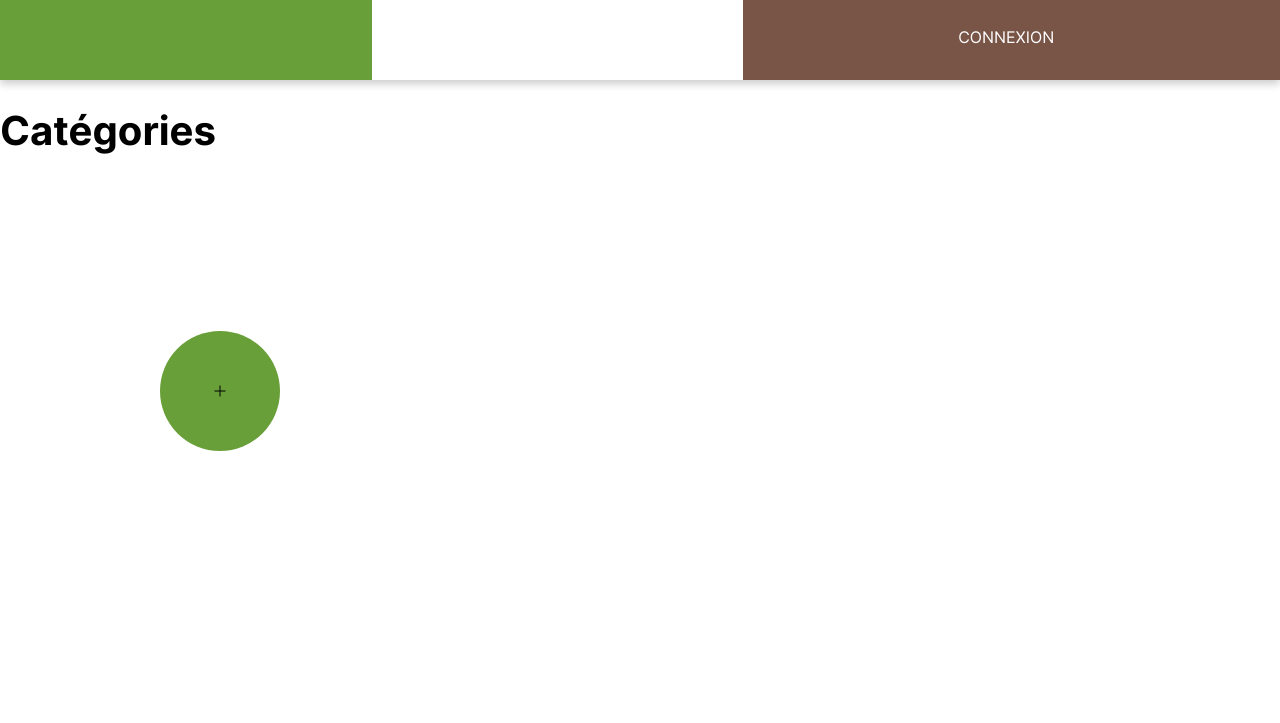
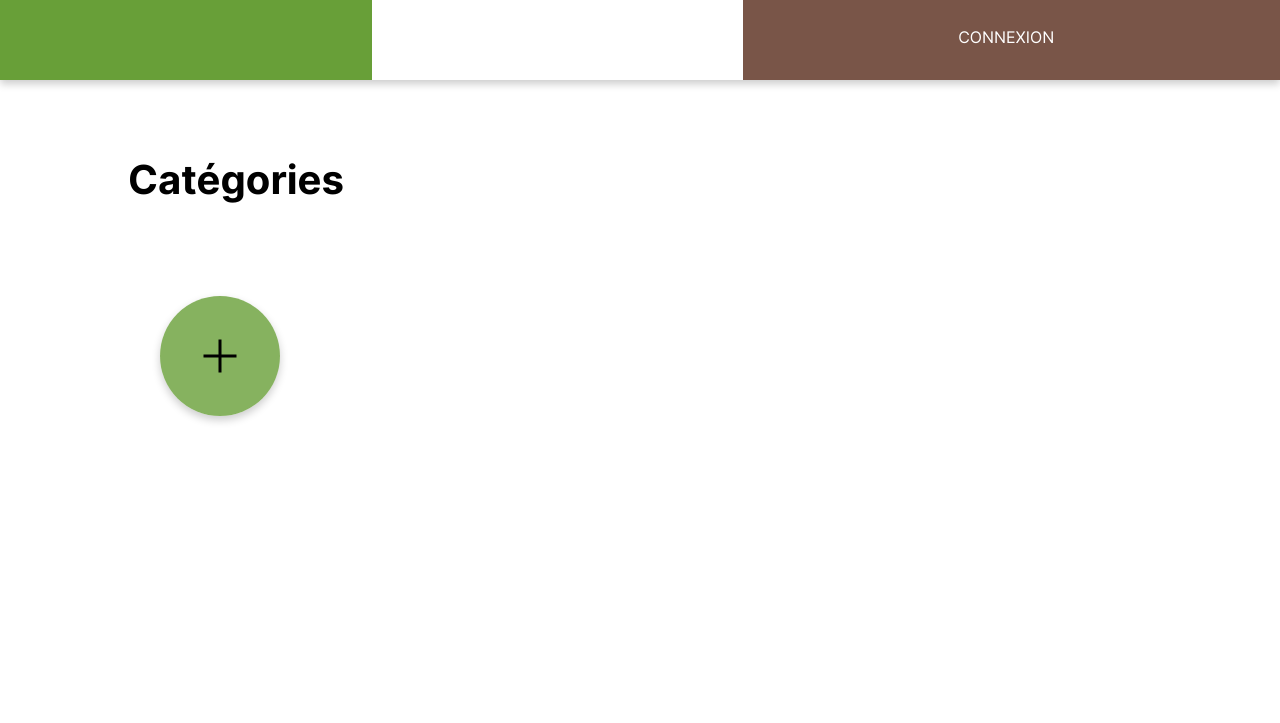
Before and after one commit to LPDIM-ANNECY/FindMe-Website, a Symfony app: template templates/category/index.html.twig in a window 1280 px wide. Shown: the top 723 px of the page. Run offline with Twig, Linux system fonts and the light colour scheme; the template is opened without the code that fills it, so the values that code supplies are empty; some libraries are stand-ins or nearby versions.

Commit message:
adding css (only for category) [view / list / edit / delete]

```diff
--- a/assets/styles/app.scss
+++ b/assets/styles/app.scss
@@ -20,3 +20,4 @@
 @import "specifics/admin";
 @import "specifics/nav";
 @import "specifics/itemList";
+@import "specifics/itemEdition";
--- /dev/null
+++ b/assets/styles/specifics/_itemEdition.scss
@@ -0,0 +1,29 @@
+
+.las.la-arrow-left {
+  font-size: 3em;
+}
+
+form {
+  margin-left: 50%;
+  transform: translateX(-50%);
+  text-align: center;
+  margin-top: 5%;
+
+  input {
+    margin: 20px;
+  }
+
+  label {
+    margin: 20px;
+    font-size: 1.1em;
+  }
+
+  button {
+    border: none;
+    box-shadow: 0 4px 8px 0 rgb(0 0 0 / 20%);
+    cursor: pointer;
+    background-color: rgba(104,159,56,.8);
+    padding: 20px;
+    margin-top: 5%;
+  }
+}
--- a/assets/styles/specifics/_itemList.scss
+++ b/assets/styles/specifics/_itemList.scss
@@ -1,20 +1,97 @@
+
+.titleMenu {
+  margin: 80px 0 0 10%;
+  display: flex;
+  align-items: center;
+  width: inherit;
+
+  i {
+    font-size: 3em;
+    cursor: pointer;
+    margin-right: 2.5%;
+  }
+
+  .title {
+    font-size: 2.5em;
+    font-weight: 700;
+  }
+}
+
 .listContainer {
   display: flex;
   flex-wrap: wrap;
   width: 100%;
-  margin: calc(80px + 5%) 10% 0 10%;
+  margin: 5% 10% 0 10%;
 
   .container {
     display: flex;
     height: 25vh;
-    border: solid 1px black;
-    border-radius: 15%;
     width: 20vh;
     justify-content: center;
     margin: 2.5%;
-    cursor: pointer;
     align-self: center;
     animation: 2s ease-in-out all;
+    padding-right: 10px;
+    padding-left: 10px;
+    box-shadow: 0 4px 8px 0 rgba(0,0,0,0.2);
+    overflow: hidden;
+    position:relative;
+    z-index:1;
+
+    .backgroundContainer {
+      display: flex;
+      justify-content: center;
+      flex-direction: column;
+      text-align: center;
+
+      .name {
+        align-self: center;
+        user-select: none;
+      }
+    }
+
+    .icons {
+      position: absolute;
+      display: flex;
+      flex-direction: column;
+      justify-content: space-evenly;
+      visibility: hidden;
+      height: 25vh;
+      opacity: 0;
+      animation: 1s slideRightTwo;
+      transform: translateX(-200px);
+
+      i {
+        cursor: pointer;
+        font-size: 3em;
+      }
+    }
+
+    &:hover {
+      box-shadow: 0 8px 16px 0 rgba(0,0,0,0.2);
+      overflow: hidden;
+
+      .backgroundContainer {
+        filter: blur(1px);
+        position: absolute;
+        height: 25vh;
+        width: 20vh;
+        display: flex;
+        opacity: 0.5;
+
+        .name {
+          align-self: center;
+          user-select: none;
+        }
+      }
+
+      .icons {
+        opacity: 1;
+        visibility: visible;
+        transform: translateX(0px);
+        animation: 1s slideRight;
+      }
+    }
 
     &#addContainer {
       height: 15vh;
@@ -22,12 +99,20 @@
       align-self: center;
       transform: scale(1);
       border-radius: 50%;
-      background-color: #689f38;
+      background-color: rgba(104, 159, 56, 0.8);
       border: 0;
+      cursor: pointer;
 
       &:active {
         transform: scale(0.9);
-        background-color: #269F38;
+        background-color: rgba(104, 159, 56, 0.1);
+      }
+
+      .addButton {
+        display: flex;
+        flex-direction: column;
+        justify-content: center;
+        font-size: 3em;
       }
     }
 
@@ -35,13 +120,43 @@
       transform: scale(1.2);
     }
 
-    &:active {
-      transform: scale(1.1);
-    }
+    &.view {
+      transform: translateX(-50%);
+      margin: 5% 0 0 40%;
 
-    .name {
-      align-self: center;
-      user-select: none;
+      &:hover {
+        .backgroundContainer {
+          filter: blur(0);
+          opacity: 1;
+        }
+      }
     }
   }
 }
+
+@keyframes slideRight {
+  from {
+    transform: translateX(-200px);
+    opacity: 0;
+    visibility: visible;
+  }
+
+  to {
+    transform: translateX(0px);
+    opacity: 1;
+  }
+}
+
+@keyframes slideRightTwo {
+  from {
+    transform: translateX(0px);
+    opacity: 1;
+    visibility: visible;
+  }
+
+  to {
+    transform: translateX(200px);
+    opacity: 0;
+    visibility: hidden;
+  }
+}
--- a/templates/category/add.html.twig
+++ b/templates/category/add.html.twig
@@ -2,7 +2,10 @@
 
 {% extends 'layout/base.html.twig' %}
 {% block body %}
-    <h1>{{ title }}</h1>
+    <div class="titleMenu">
+        <i class="las la-arrow-left" onclick="location='{{ path('category_index') }}'"></i>
+        <div class="title">{{ title }}</div>
+    </div>
 
     {{ form_start(form) }}
     {{ form_row(form._token) }}
--- a/templates/category/edit.html.twig
+++ b/templates/category/edit.html.twig
@@ -2,8 +2,10 @@
 
 {% extends 'layout/base.html.twig' %}
 {% block body %}
-    <h1>{{ title }}</h1>
-    <div onclick="location='{{ path('category_index') }}'">Back</div>
+    <div class="titleMenu">
+        <i class="las la-arrow-left" onclick="location='{{ path('category_index') }}'"></i>
+        <div class="title">{{ title }}</div>
+    </div>
     {{ form_start(form) }}
     {{ form_row(form._token) }}
     {{ form_row(form.name) }}
--- a/templates/category/index.html.twig
+++ b/templates/category/index.html.twig
@@ -2,14 +2,25 @@
 
 {% extends 'layout/base.html.twig' %}
 {% block body %}
-    <h1>{{ title }}</h1>
+    <div class="titleMenu">
+        <div class="title">{{ title }}</div>
+    </div>
     <div class="listContainer">
         <div class="container" id="addContainer" onclick="location='{{ path('category_add') }}'">
-            <div class="name"><i class="las la-plus"></i></div>
+            <div class="addButton">
+                <i class="las la-plus"></i>
+            </div>
         </div>
         {% for category in categories %}
-            <div class="container" onclick="location='{{ path('category_read', {id: category.id}) }}'">
-                <div class="name">{{ category.name }}</div>
+            <div class="container">
+                <div class="backgroundContainer">
+                    <div class="name">{{ category.name }}</div>
+                </div>
+                <div class="icons">
+                    <i class="las la-trash" onclick="location='{{ path('category_delete', {id: category.id}) }}'"></i>
+                    <i class="las la-edit" onclick="location='{{ path('category_edit', {id: category.id}) }}'"></i>
+                    <i class="las la-eye" onclick="location='{{ path('category_read', {id: category.id}) }}'"></i>
+                </div>
             </div>
         {% endfor %}
     </div>
```
Also changed, not shown: templates/category/category.html.twig (+9 -5 lines), templates/itinerary/index.html.twig (+8 -1 lines), templates/place/index.html.twig (+8 -1 lines), public/assets/styles/app.css, 1 other file.
